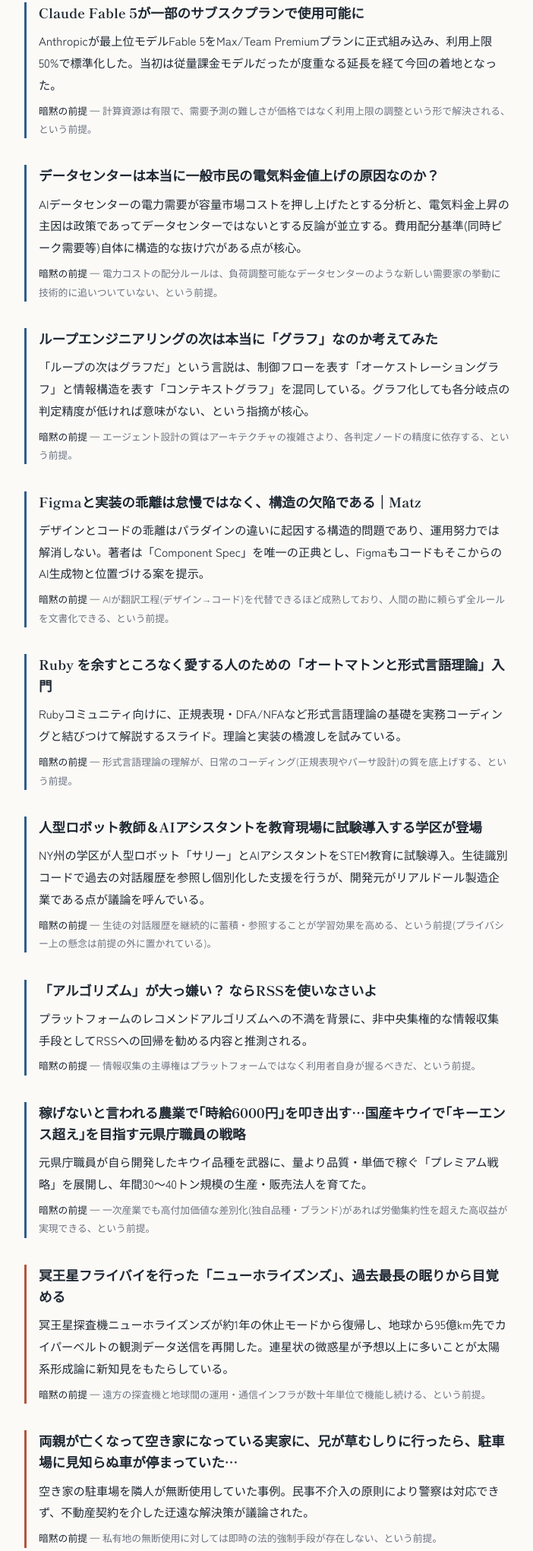
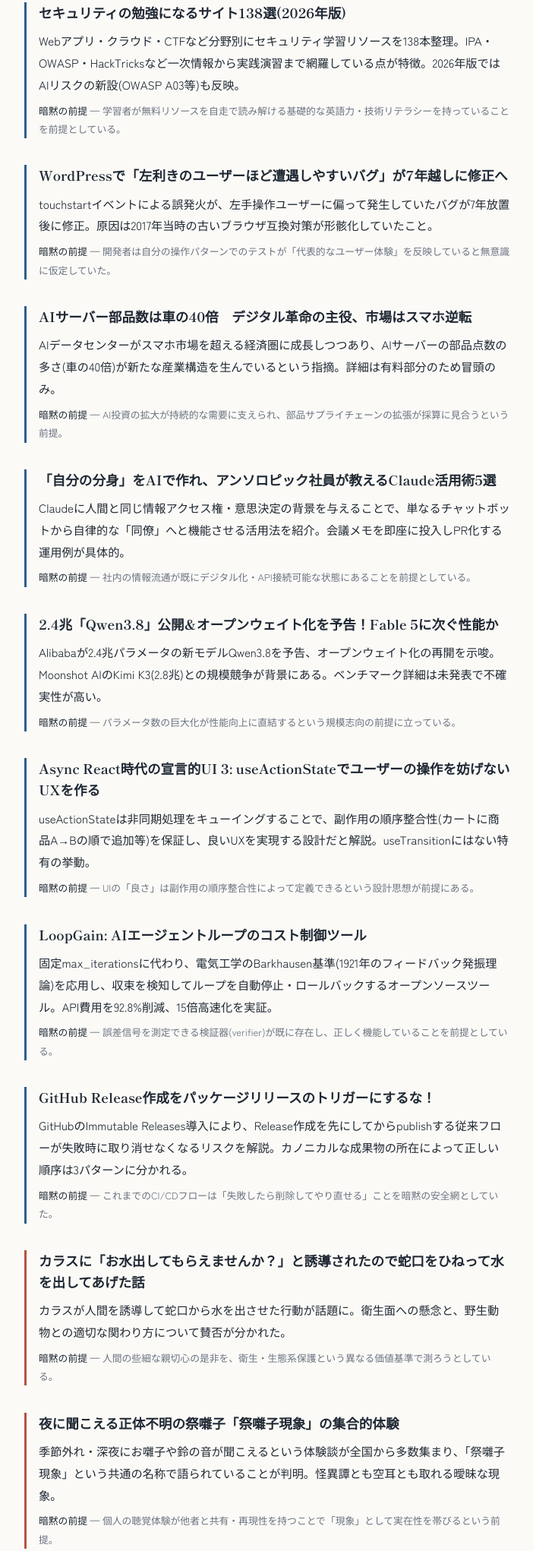
Before and after one commit to McDonaldg/self-curation, a plain HTML site: page daily.html in a window 1280 px wide. Shown: the part 219-2261 px from the top of the page at 76% size, without its empty margins (288-990 px from the left). Drawn offline with Linux system fonts and the light colour scheme.

Commit message:
deploy: efb5c4d0644e2adba7c97c49057a9df8ac421041

```diff
--- a/daily.html
+++ b/daily.html
@@ -79,83 +79,83 @@
 
 
 <article class="">
-  <h2><a href="https://gigazine.net/news/20260719-claude-fable-5-plan/" target="_blank" rel="noopener">Claude Fable 5が一部のサブスクプランで使用可能に</a></h2>
-  <p class="summary">Anthropicが最上位モデルFable 5をMax/Team Premiumプランに正式組み込み、利用上限50%で標準化した。当初は従量課金モデルだったが度重なる延長を経て今回の着地となった。</p>
-  <p class="premise">計算資源は有限で、需要予測の難しさが価格ではなく利用上限の調整という形で解決される、という前提。</p>
+  <h2><a href="https://qiita.com/Nakanishi_RareTECH/items/16fd0b847aa68c152e00" target="_blank" rel="noopener">セキュリティの勉強になるサイト138選(2026年版)</a></h2>
+  <p class="summary">Webアプリ・クラウド・CTFなど分野別にセキュリティ学習リソースを138本整理。IPA・OWASP・HackTricksなど一次情報から実践演習まで網羅している点が特徴。2026年版ではAIリスクの新設(OWASP A03等)も反映。</p>
+  <p class="premise">学習者が無料リソースを自走で読み解ける基礎的な英語力・技術リテラシーを持っていることを前提としている。</p>
 </article>
 
 <article class="">
-  <h2><a href="https://gigazine.net/news/20260718-data-centers-electricity-bills/" target="_blank" rel="noopener">データセンターは本当に一般市民の電気料金値上げの原因なのか？</a></h2>
-  <p class="summary">AIデータセンターの電力需要が容量市場コストを押し上げたとする分析と、電気料金上昇の主因は政策であってデータセンターではないとする反論が並立する。費用配分基準(同時ピーク需要等)自体に構造的な抜け穴がある点が核心。</p>
-  <p class="premise">電力コストの配分ルールは、負荷調整可能なデータセンターのような新しい需要家の挙動に技術的に追いついていない、という前提。</p>
+  <h2><a href="https://gigazine.net/news/20260720-bug-left-handed-users/" target="_blank" rel="noopener">WordPressで「左利きのユーザーほど遭遇しやすいバグ」が7年越しに修正へ</a></h2>
+  <p class="summary">touchstartイベントによる誤発火が、左手操作ユーザーに偏って発生していたバグが7年放置後に修正。原因は2017年当時の古いブラウザ互換対策が形骸化していたこと。</p>
+  <p class="premise">開発者は自分の操作パターンでのテストが「代表的なユーザー体験」を反映していると無意識に仮定していた。</p>
 </article>
 
 <article class="">
-  <h2><a href="https://zenn.dev/jodycraft/articles/dfe38e73e1ef8a" target="_blank" rel="noopener">ループエンジニアリングの次は本当に「グラフ」なのか考えてみた</a></h2>
-  <p class="summary">「ループの次はグラフだ」という言説は、制御フローを表す「オーケストレーショングラフ」と情報構造を表す「コンテキストグラフ」を混同している。グラフ化しても各分岐点の判定精度が低ければ意味がない、という指摘が核心。</p>
-  <p class="premise">エージェント設計の質はアーキテクチャの複雑さより、各判定ノードの精度に依存する、という前提。</p>
+  <h2><a href="https://www.nikkei.com/article/DGXZQOUC23AY70T20C26A6000000/" target="_blank" rel="noopener">AIサーバー部品数は車の40倍　デジタル革命の主役、市場はスマホ逆転</a></h2>
+  <p class="summary">AIデータセンターがスマホ市場を超える経済圏に成長しつつあり、AIサーバーの部品点数の多さ(車の40倍)が新たな産業構造を生んでいるという指摘。詳細は有料部分のため冒頭のみ。</p>
+  <p class="premise">AI投資の拡大が持続的な需要に支えられ、部品サプライチェーンの拡張が採算に見合うという前提。</p>
 </article>
 
 <article class="">
-  <h2><a href="https://note.com/matz_tak/n/ne820719377e3" target="_blank" rel="noopener">Figmaと実装の乖離は怠慢ではなく、構造の欠陥である｜Matz</a></h2>
-  <p class="summary">デザインとコードの乖離はパラダインの違いに起因する構造的問題であり、運用努力では解消しない。著者は「Component Spec」を唯一の正典とし、FigmaもコードもそこからのAI生成物と位置づける案を提示。</p>
-  <p class="premise">AIが翻訳工程(デザイン→コード)を代替できるほど成熟しており、人間の勘に頼らず全ルールを文書化できる、という前提。</p>
+  <h2><a href="https://forbesjapan.com/articles/detail/101067" target="_blank" rel="noopener">「自分の分身」をAIで作れ、アンソロピック社員が教えるClaude活用術5選</a></h2>
+  <p class="summary">Claudeに人間と同じ情報アクセス権・意思決定の背景を与えることで、単なるチャットボットから自律的な「同僚」へと機能させる活用法を紹介。会議メモを即座に投入しPR化する運用例が具体的。</p>
+  <p class="premise">社内の情報流通が既にデジタル化・API接続可能な状態にあることを前提としている。</p>
 </article>
 
 <article class="">
-  <h2><a href="https://docs.google.com/presentation/d/1ZfueAQyVJsC2pmUYgIGdb_fmnFExYaCRnr9vcCf5uNk/edit?slide=id.p" target="_blank" rel="noopener">Ruby を余すところなく愛する人のための「オートマトンと形式言語理論」入門</a></h2>
-  <p class="summary">Rubyコミュニティ向けに、正規表現・DFA/NFAなど形式言語理論の基礎を実務コーディングと結びつけて解説するスライド。理論と実装の橋渡しを試みている。</p>
-  <p class="premise">形式言語理論の理解が、日常のコーディング(正規表現やパーサ設計)の質を底上げする、という前提。</p>
+  <h2><a href="https://pc.watch.impress.co.jp/docs/news/2126345.html" target="_blank" rel="noopener">2.4兆「Qwen3.8」公開&オープンウェイト化を予告！Fable 5に次ぐ性能か</a></h2>
+  <p class="summary">Alibabaが2.4兆パラメータの新モデルQwen3.8を予告、オープンウェイト化の再開を示唆。Moonshot AIのKimi K3(2.8兆)との規模競争が背景にある。ベンチマーク詳細は未発表で不確実性が高い。</p>
+  <p class="premise">パラメータ数の巨大化が性能向上に直結するという規模志向の前提に立っている。</p>
 </article>
 
 <article class="">
-  <h2><a href="https://gigazine.net/news/20260717-humanoid-robot-teacher/" target="_blank" rel="noopener">人型ロボット教師＆AIアシスタントを教育現場に試験導入する学区が登場</a></h2>
-  <p class="summary">NY州の学区が人型ロボット「サリー」とAIアシスタントをSTEM教育に試験導入。生徒識別コードで過去の対話履歴を参照し個別化した支援を行うが、開発元がリアルドール製造企業である点が議論を呼んでいる。</p>
-  <p class="premise">生徒の対話履歴を継続的に蓄積・参照することが学習効果を高める、という前提(プライバシー上の懸念は前提の外に置かれている)。</p>
+  <h2><a href="https://zenn.dev/uhyo/articles/async-react-action-queue" target="_blank" rel="noopener">Async React時代の宣言的UI 3: useActionStateでユーザーの操作を妨げないUXを作る</a></h2>
+  <p class="summary">useActionStateは非同期処理をキューイングすることで、副作用の順序整合性(カートに商品A→Bの順で追加等)を保証し、良いUXを実現する設計だと解説。useTransitionにはない特有の挙動。</p>
+  <p class="premise">UIの「良さ」は副作用の順序整合性によって定義できるという設計思想が前提にある。</p>
 </article>
 
 <article class="">
-  <h2><a href="https://p2ptk.org/digital-rights/5632" target="_blank" rel="noopener">「アルゴリズム」が大っ嫌い？ ならRSSを使いなさいよ</a></h2>
-  <p class="summary">プラットフォームのレコメンドアルゴリズムへの不満を背景に、非中央集権的な情報収集手段としてRSSへの回帰を勧める内容と推測される。</p>
-  <p class="premise">情報収集の主導権はプラットフォームではなく利用者自身が握るべきだ、という前提。</p>
+  <h2><a href="https://github.com/loopgain-ai/loopgain" target="_blank" rel="noopener">LoopGain: AIエージェントループのコスト制御ツール</a></h2>
+  <p class="summary">固定max_iterationsに代わり、電気工学のBarkhausen基準(1921年のフィードバック発振理論)を応用し、収束を検知してループを自動停止・ロールバックするオープンソースツール。API費用を92.8%削減、15倍高速化を実証。</p>
+  <p class="premise">誤差信号を測定できる検証器(verifier)が既に存在し、正しく機能していることを前提としている。</p>
 </article>
 
 <article class="">
-  <h2><a href="https://president.jp/articles/-/115203" target="_blank" rel="noopener">稼げないと言われる農業で｢時給6000円｣を叩き出す…国産キウイで｢キーエンス超え｣を目指す元県庁職員の戦略</a></h2>
-  <p class="summary">元県庁職員が自ら開発したキウイ品種を武器に、量より品質・単価で稼ぐ「プレミアム戦略」を展開し、年間30〜40トン規模の生産・販売法人を育てた。</p>
-  <p class="premise">一次産業でも高付加価値な差別化(独自品種・ブランド)があれば労働集約性を超えた高収益が実現できる、という前提。</p>
+  <h2><a href="https://zenn.dev/yumemi_inc/articles/github-release-not-a-publish-trigger" target="_blank" rel="noopener">GitHub Release作成をパッケージリリースのトリガーにするな！</a></h2>
+  <p class="summary">GitHubのImmutable Releases導入により、Release作成を先にしてからpublishする従来フローが失敗時に取り消せなくなるリスクを解説。カノニカルな成果物の所在によって正しい順序は3パターンに分かれる。</p>
+  <p class="premise">これまでのCI/CDフローは「失敗したら削除してやり直せる」ことを暗黙の安全網としていた。</p>
 </article>
 
 <article class="serendipity">
-  <h2><a href="https://www.cnn.co.jp/fringe/35250731.html" target="_blank" rel="noopener">冥王星フライバイを行った「ニューホライズンズ」、過去最長の眠りから目覚める</a></h2>
-  <p class="summary">冥王星探査機ニューホライズンズが約1年の休止モードから復帰し、地球から95億km先でカイパーベルトの観測データ送信を再開した。連星状の微惑星が予想以上に多いことが太陽系形成論に新知見をもたらしている。</p>
-  <p class="premise">遠方の探査機と地球間の運用・通信インフラが数十年単位で機能し続ける、という前提。</p>
+  <h2><a href="https://togetter.com/li/2721089" target="_blank" rel="noopener">カラスに「お水出してもらえませんか？」と誘導されたので蛇口をひねって水を出してあげた話</a></h2>
+  <p class="summary">カラスが人間を誘導して蛇口から水を出させた行動が話題に。衛生面への懸念と、野生動物との適切な関わり方について賛否が分かれた。</p>
+  <p class="premise">人間の些細な親切心の是非を、衛生・生態系保護という異なる価値基準で測ろうとしている。</p>
 </article>
 
 <article class="serendipity">
-  <h2><a href="https://togetter.com/li/2722503" target="_blank" rel="noopener">両親が亡くなって空き家になっている実家に、兄が草むしりに行ったら、駐車場に見知らぬ車が停まっていた…</a></h2>
-  <p class="summary">空き家の駐車場を隣人が無断使用していた事例。民事不介入の原則により警察は対応できず、不動産契約を介した迂遠な解決策が議論された。</p>
-  <p class="premise">私有地の無断使用に対しては即時の法的強制手段が存在しない、という前提。</p>
+  <h2><a href="https://togetter.com/li/2721826" target="_blank" rel="noopener">夜に聞こえる正体不明の祭囃子「祭囃子現象」の集合的体験</a></h2>
+  <p class="summary">季節外れ・深夜にお囃子や鈴の音が聞こえるという体験談が全国から多数集まり、「祭囃子現象」という共通の名称で語られていることが判明。怪異譚とも空耳とも取れる曖昧な現象。</p>
+  <p class="premise">個人の聴覚体験が他者と共有・再現性を持つことで「現象」として実在性を帯びるという前提。</p>
 </article>
 
 
 <section class="cross">
   <h2>異分野クロス洞察</h2>
 
-  <div class="insight">データセンターの電力コスト配分、Claude Fableのプラン別利用上限、Figmaとコードの『どちらを正とするか』問題は、いずれも『変化の速い需要・実装に対して共有リソースやソースオブトゥルースをどう配分・追従させるか』という同型の構造を持つ。これは簿記における共通費の按分や、デリバティブの理論価格と市場価格の乖離を扱うロジックにも通じる普遍的な問題である。</div>
+  <div class="insight">GitHub Releaseのイミュータブル化問題(記録が先に確定し、実際のpublish成功が後から追いつく)は、簿記における収益認識(実現主義)の課題と同型。実態が確定する前に記録を先行させると、失敗時の巻き戻しコストが跳ね上がる構造は、会計処理にも自動化パイプラインにも共通するリスクである。</div>
 
-  <div class="insight">エージェント設計コミュニティが『ループの次はグラフだ』と盛り上がっているのは、Rubyの形式言語理論スライドが解説する有限オートマトンや正規表現の理論(閉路はグラフの特殊ケース)を、数十年遅れでLLMエージェント文脈において再発見している構図に近い。技術トレンドは往々にして、既存の理論的土台の上でラベルを変えて再登場する。</div>
+  <div class="insight">LoopGainのBarkhausen収束基準とuseActionStateのアクションキューイングは、いずれも『反復・非同期プロセスをいつ止め、どう順序付けるか』という制御理論的問題を扱っている。これはデリバティブのヘッジ調整(グリークス再計算をいつ打ち切るか)やアルゴトレードの実行キュー管理にも直結する普遍的な設計課題だと言える。</div>
 
 </section>
 
 <section class="questions">
   <h2>今日の問い</h2>
 
-  <p class="question">AIモデルの計算資源制約が『価格』ではなく『利用上限の恣意的な配分』によって調整される時代において、公平性はどのように担保されうるのか？</p>
+  <p class="question">開発者が自分自身の使い方だけで動作確認する『視点の偏り』は、セキュリティ診断や金融モデルのバックテストにおいても同様に潜んでいるのではないか。どうすれば『自分では気づけない盲点』を体系的に炙り出せるのか。</p>
 
-  <p class="question">人間の暗黙知(デザイナーの勘、教師の経験)をすべて文書化してAIに読ませることは、効率化である一方で、人間側の判断力や創造性を空洞化させてしまわないか？</p>
+  <p class="question">AIエージェントに『収束』を判断させることと、人間が相場やプロジェクトの『潮時』を裁量的に判断することの違いはどこにあるのか。制御理論的な停止条件は、人間の直感的判断をどこまで代替できるのか。</p>
 
-  <p class="question">半世紀先まで機能し続ける探査機のように、今日書くソフトウェアや構築するインフラ(都市データ、金融システムを含む)を、どれほど遠い未来を見据えて設計すべきなのか？</p>
+  <p class="question">記録(仕訳、GitHubタグ、モデルの学習チェックポイント)が実態の確定より先に生まれてしまう構造は、テクノロジーや制度の至る所に見られる。この『先に記録、後から実態』という順序のズレは、そもそも回避可能なものなのか、それとも情報システムに本質的に内在する宿命なのか。</p>
 
 </section>
 
```
Also changed, not shown: index.html (+35 -35 lines).
